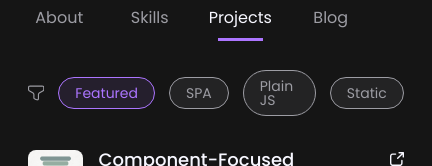
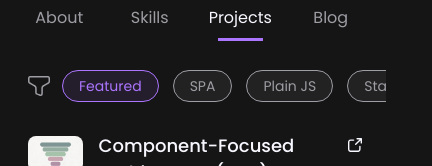
Before and after one commit to isemilia/portfolio-v4.1, a Next.js app: page /projects in a window 390 px wide. Shown: the part 440-606 px from the top of the page, 432 px wide, since content can reach past the window. Built offline with nearby package versions, Linux system fonts and the light colour scheme; no server answers.

Commit message:
Adjust styles for mobile devices

```diff
--- a/src/ui/components/filters/filters.tsx
+++ b/src/ui/components/filters/filters.tsx
@@ -23,8 +23,14 @@ const Filters: TComponent<false, TFilterProps> = ({
   }, [value]);
 
   return (
-    <div className={clsx('flex items-center gap-[14px]', className)}>
+    <div
+      className={clsx(
+        'grid grid-cols-[20px_1fr] items-center gap-[14px] -mr-6 lg:mr-0',
+        className,
+      )}
+    >
       <FilterIcon />
+      <div className={'flex items-center gap-[14px] overflow-auto max-w-full'}>
         {options.map((filter) => {
           return (
             <Chip
@@ -45,6 +51,7 @@ const Filters: TComponent<false, TFilterProps> = ({
           );
         })}
       </div>
+    </div>
   );
 };
 
--- a/src/ui/elements/chip/model/chip.module.scss
+++ b/src/ui/elements/chip/model/chip.module.scss
@@ -6,6 +6,7 @@
   max-width: max-content;
   font-size: 14px;
   padding: 8px 16px;
+  white-space: nowrap;
 
   background: rgba(var(--chip-color), 0.1);
   color: rgb(var(--chip-color));
```
Lines whose indentation alone changed are shown as unchanged.
